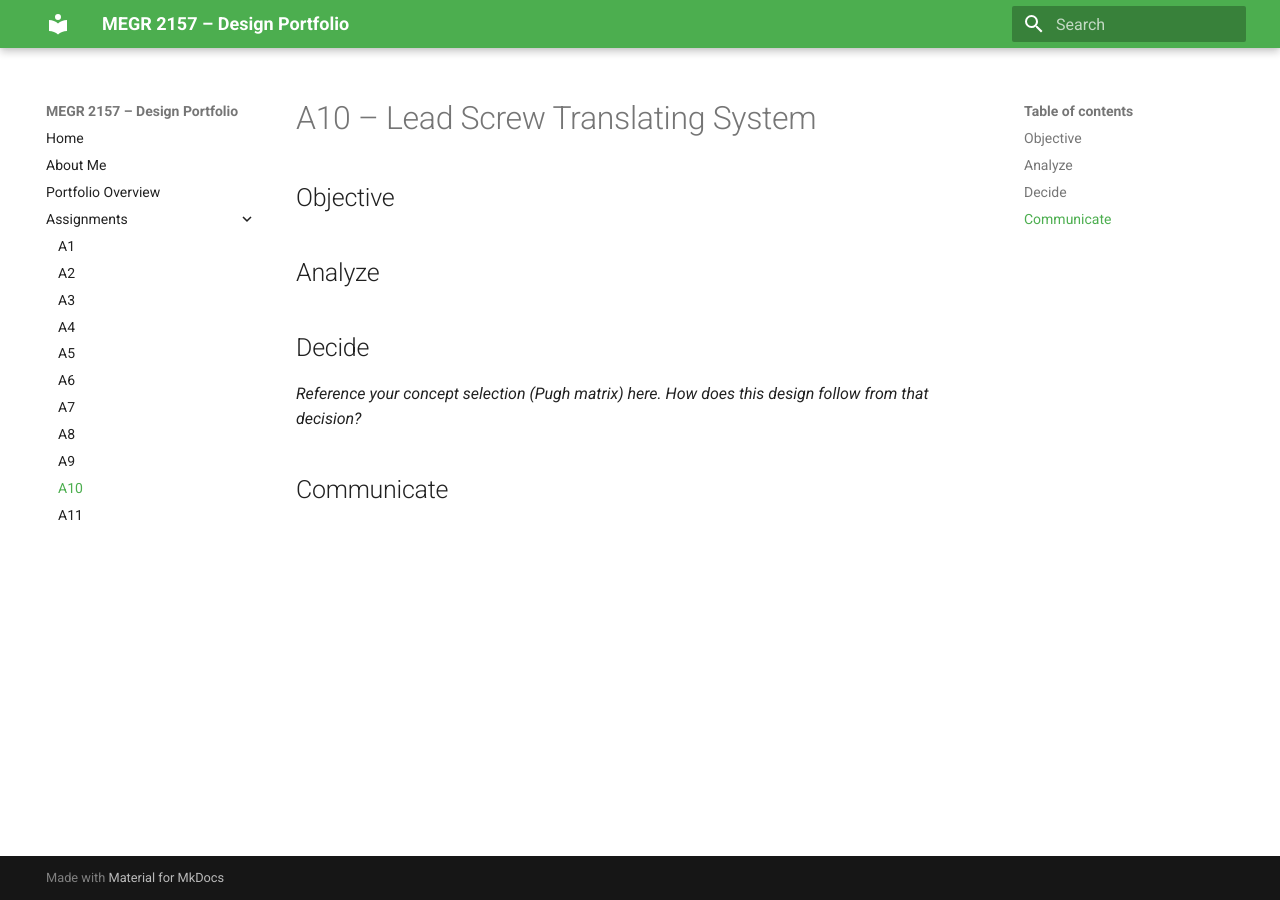
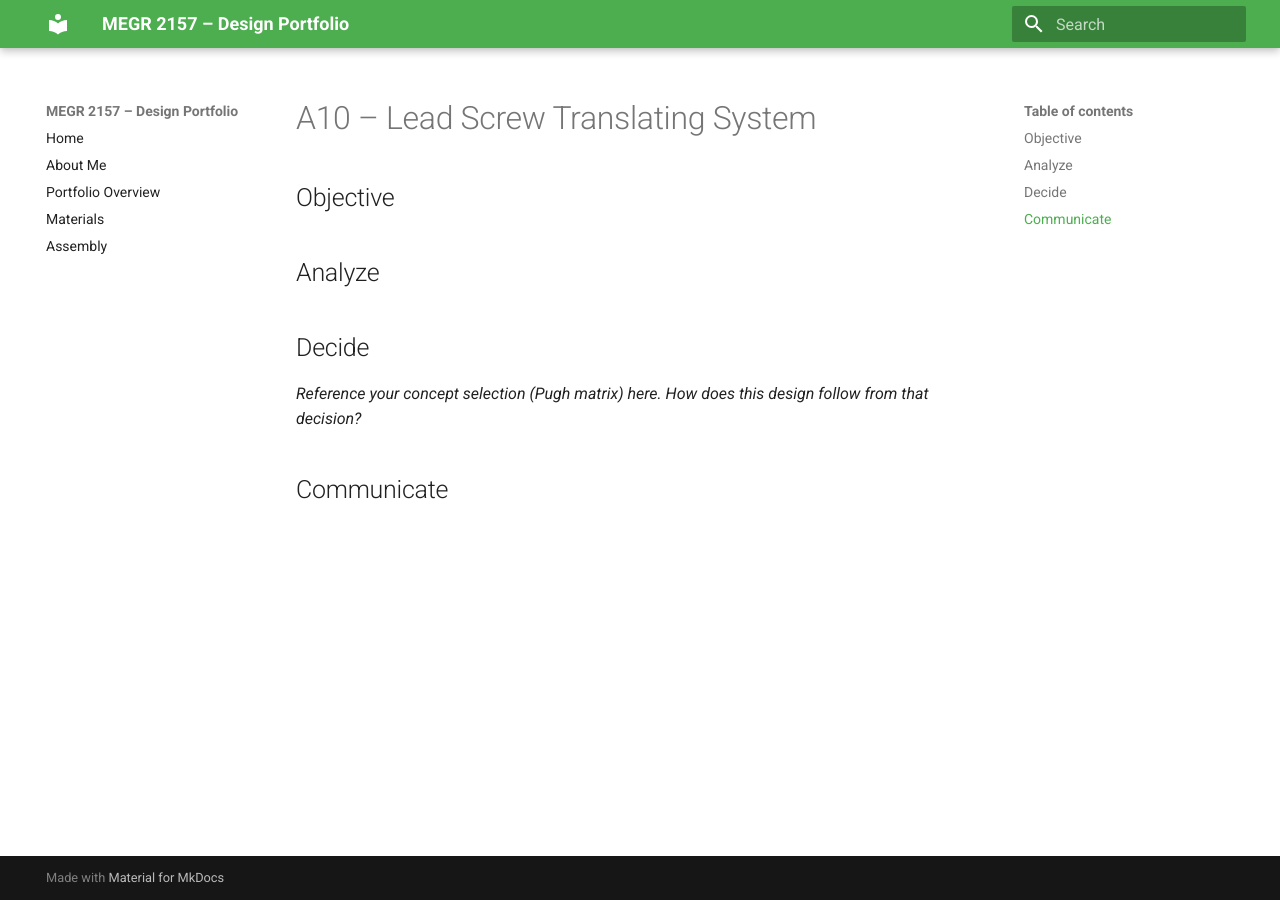
Before and after one commit to tatelewis14/Robo-Arm-Verification, an MkDocs documentation site: the page built from docs/assignments/A10/index.md, in a window 1280 px wide. Built offline with MkDocs 1.6.1 and Material for MkDocs 9.7.7, drawn with Linux system fonts in a browser that asks for light colours; part of the change alters nothing that is shown.

Commit message:
reorganized webpage structure

```diff
--- a/mkdocs.yml
+++ b/mkdocs.yml
@@ -13,15 +13,5 @@ nav:
   - Home: index.md
   - About Me: aboutme/index.md
   - Portfolio Overview: portfolio-overview.md
-  - Assignments:
-      - A1: assignments/A01/index.md
-      - A2: assignments/A02/index.md
-      - A3: assignments/A03/index.md
-      - A4: assignments/A04/index.md
-      - A5: assignments/A05/index.md
-      - A6: assignments/A06/index.md
-      - A7: assignments/A07/index.md
-      - A8: assignments/A08/index.md
-      - A9: assignments/A09/index.md
-      - A10: assignments/A10/index.md
-      - A11: assignments/A11/index.md
+  - Materials: materials.md
+  - Assembly: assembly.md
```
